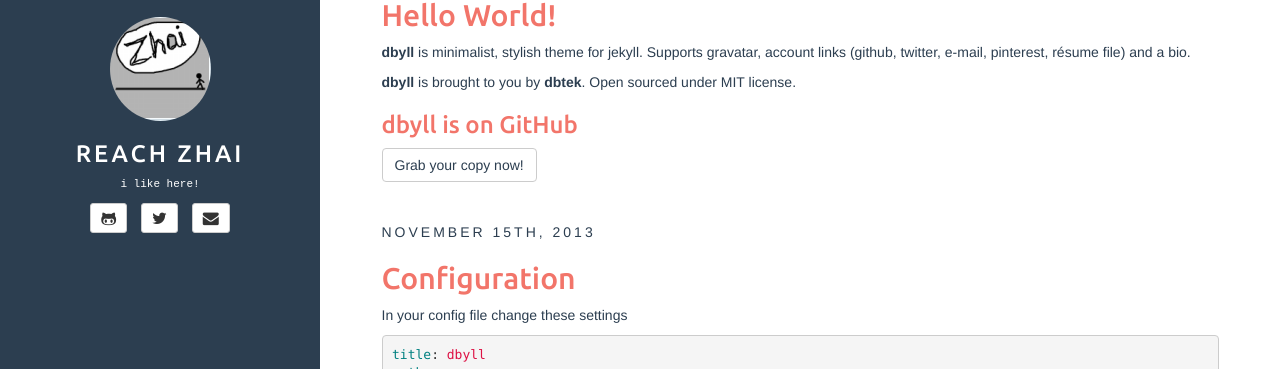
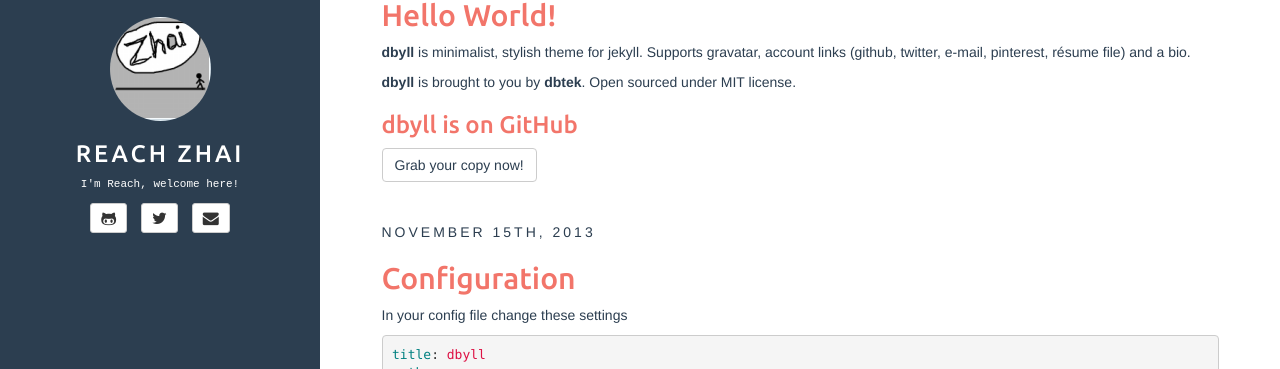
Before and after one commit to reachzhai/reachzhai.github.io, a Jekyll site: the page built from index.html, in a window 1280 px wide. Shown: the part 111-480 px from the top of the page. Built offline with Jekyll 4.4.1, drawn with Linux system fonts in a browser that asks for light colours; the list of posts is cut into pages by our own code.

```diff
--- a/_config.yml
+++ b/_config.yml
@@ -5,7 +5,7 @@ paginate_path: "page:num"
 exclude: ["README.md"] # files to exclude
 highlighter: pygments
 markdown: kramdown
-disqus: Reach Zhai
+disqus: dbyll
 google_analytics: dbyll
 title: Reach Zhai
 
@@ -23,9 +23,9 @@ author:
   github: reachzhai
   twitter: reachzhai
   pinterest:
-  linkedin: reachzhai
-  bio: i like here!
-  email_md5: 726351295ec82e145928582f595aa3aa
+  linkedin:
+  bio: I'm Reach, welcome here!
+  email_md5: /assets/media/usericon.png
 
 rss_path: feed.xml
 categories_path: categories.html
--- a/_includes/default.html
+++ b/_includes/default.html
@@ -59,7 +59,7 @@
 			</a>
 			{% endif %}
 			<a class="navbar-brand" href="{{ site.BASE_PATH }}/">
-				<img src="http://www.gravatar.com/avatar/{{site.author.email_md5}}?s=35" class="img-circle" />
+				<img src="{{site.author.email_md5}}" class="img-circle" />
 				{{ site.title }}
 			</a>
 		</div>
@@ -72,6 +72,11 @@
 				<li><a href="{{ site.BASE_PATH}}/{{ site.tags_path }}">Tags</a></li>
 			</ul>
 		</div><!-- /.navbar-collapse -->
+
+		<!-- UY BEGIN -->
+		<div id="uyan_frame"></div>
+		<script type="text/javascript" src="http://v2.uyan.cc/code/uyan.js?uid=2101737"></script>
+		<!-- UY END -->
 	</nav>
 
 	<!-- nav-menu-dropdown -->
```
